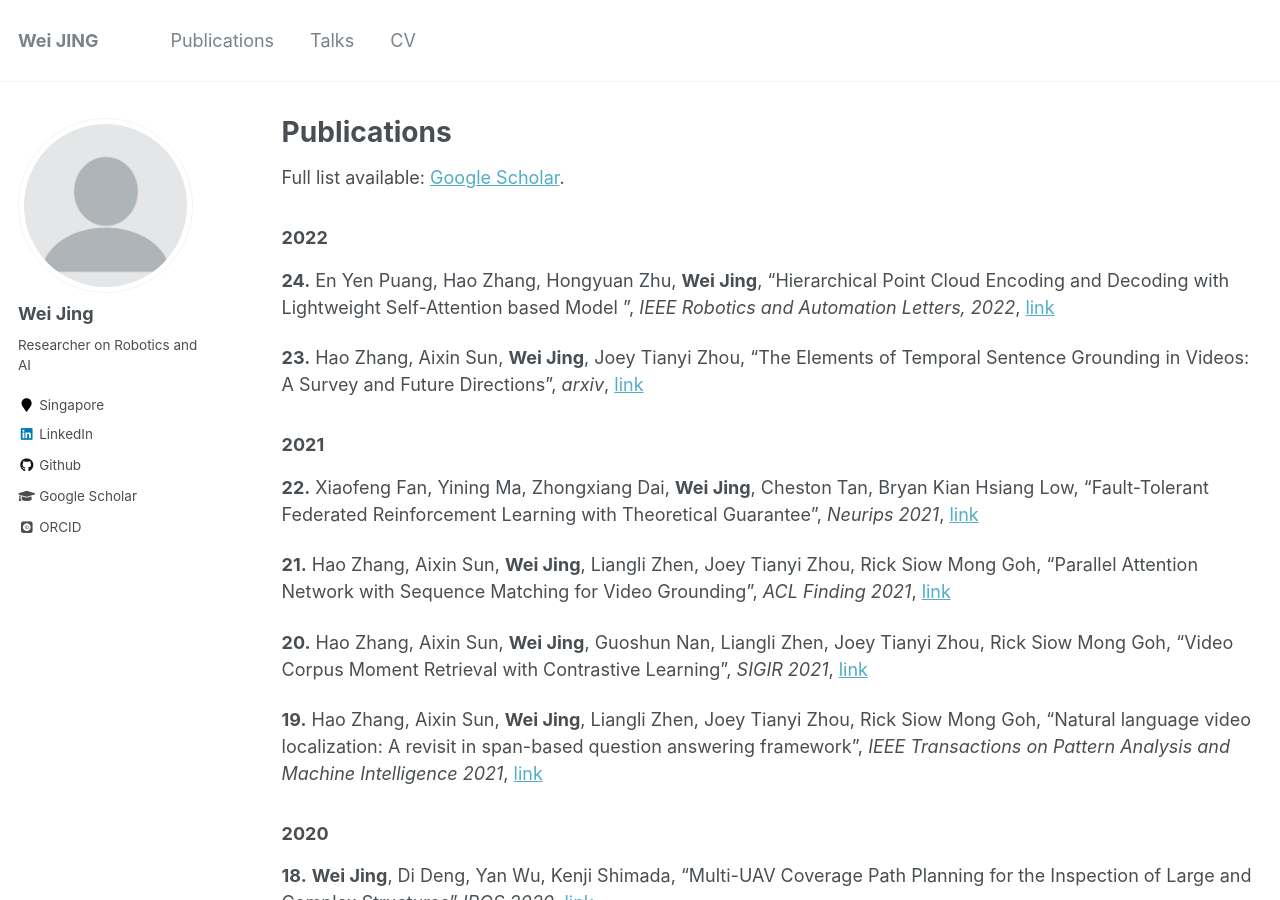
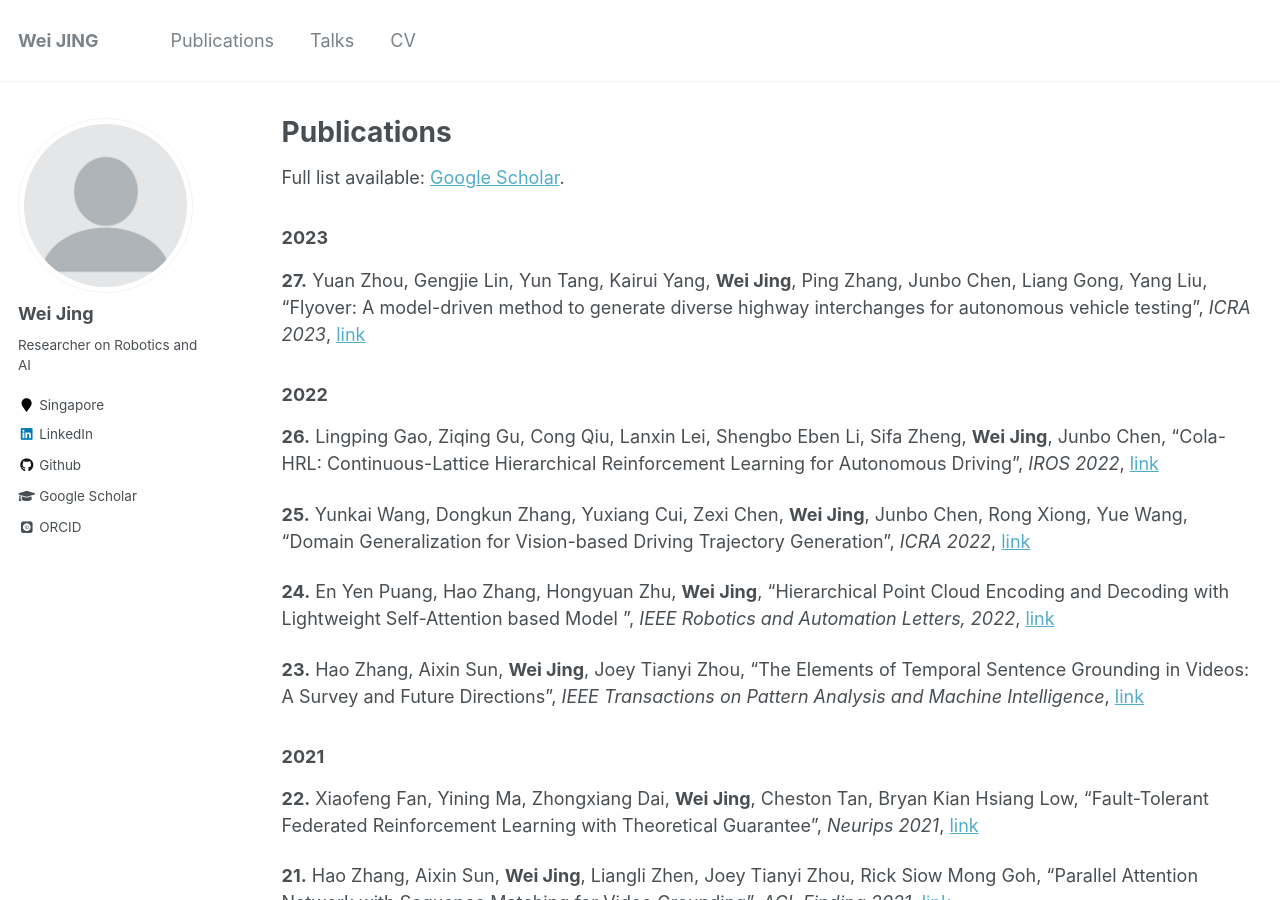
Before and after one commit to Weijing/Weijing.github.io, a Jekyll site: the page built from _pages/publications.md, in a window 1280 px wide and 900 px high. Built offline with Jekyll 4.4.1, drawn with Linux system fonts in a browser that asks for light colours; some web fonts are replaced.

Commit message:
Update publications.md

```diff
--- a/_pages/publications.md
+++ b/_pages/publications.md
@@ -5,11 +5,18 @@ permalink: /publications/
 author_profile: true
 ---
 Full list available: [Google Scholar](https://scholar.google.com/citations?hl=en&user=12L_IZMAAAAJ).
+### 2023
+**27\.** Yuan Zhou, Gengjie Lin, Yun Tang, Kairui Yang, **Wei Jing**, Ping Zhang, Junbo Chen, Liang Gong, Yang Liu, “Flyover: A model-driven method to generate diverse highway interchanges for autonomous vehicle testing”, _ICRA 2023_, [link](https://arxiv.org/pdf/2301.12738)
+
 ### 2022
+**26\.** Lingping Gao, Ziqing Gu, Cong Qiu, Lanxin Lei, Shengbo Eben Li, Sifa Zheng, **Wei Jing**, Junbo Chen, “Cola-HRL: Continuous-Lattice Hierarchical Reinforcement Learning for Autonomous Driving”, _IROS 2022_, [link](https://ieeexplore.ieee.org/document/9982041)
+
+**25\.** Yunkai Wang, Dongkun Zhang, Yuxiang Cui, Zexi Chen, **Wei Jing**, Junbo Chen, Rong Xiong, Yue Wang, “Domain Generalization for Vision-based Driving Trajectory Generation”, _ICRA 2022_, [link](https://ieeexplore.ieee.org/document/9812070)
+
 **24\.** En Yen Puang, Hao Zhang, Hongyuan Zhu, **Wei Jing**, “Hierarchical Point Cloud Encoding and Decoding with Lightweight Self-Attention based Model
 ”, _IEEE Robotics and Automation Letters, 2022_, [link](https://ieeexplore.ieee.org/abstract/document/9707674)
 
-**23\.** Hao Zhang, Aixin Sun, **Wei Jing**, Joey Tianyi Zhou,  “The Elements of Temporal Sentence Grounding in Videos: A Survey and Future Directions”, _arxiv_, [link](https://arxiv.org/abs/2201.08071)
+**23\.** Hao Zhang, Aixin Sun, **Wei Jing**, Joey Tianyi Zhou,  “The Elements of Temporal Sentence Grounding in Videos: A Survey and Future Directions”, _IEEE Transactions on Pattern Analysis and Machine Intelligence_, [link](https://arxiv.org/abs/2201.08071)
 ### 2021
 **22\.** Xiaofeng Fan, Yining Ma, Zhongxiang Dai, **Wei Jing**, Cheston Tan, Bryan Kian Hsiang Low, “Fault-Tolerant Federated Reinforcement Learning with Theoretical Guarantee”, _Neurips 2021_, [link](https://arxiv.org/abs/2110.14074)
 
```
